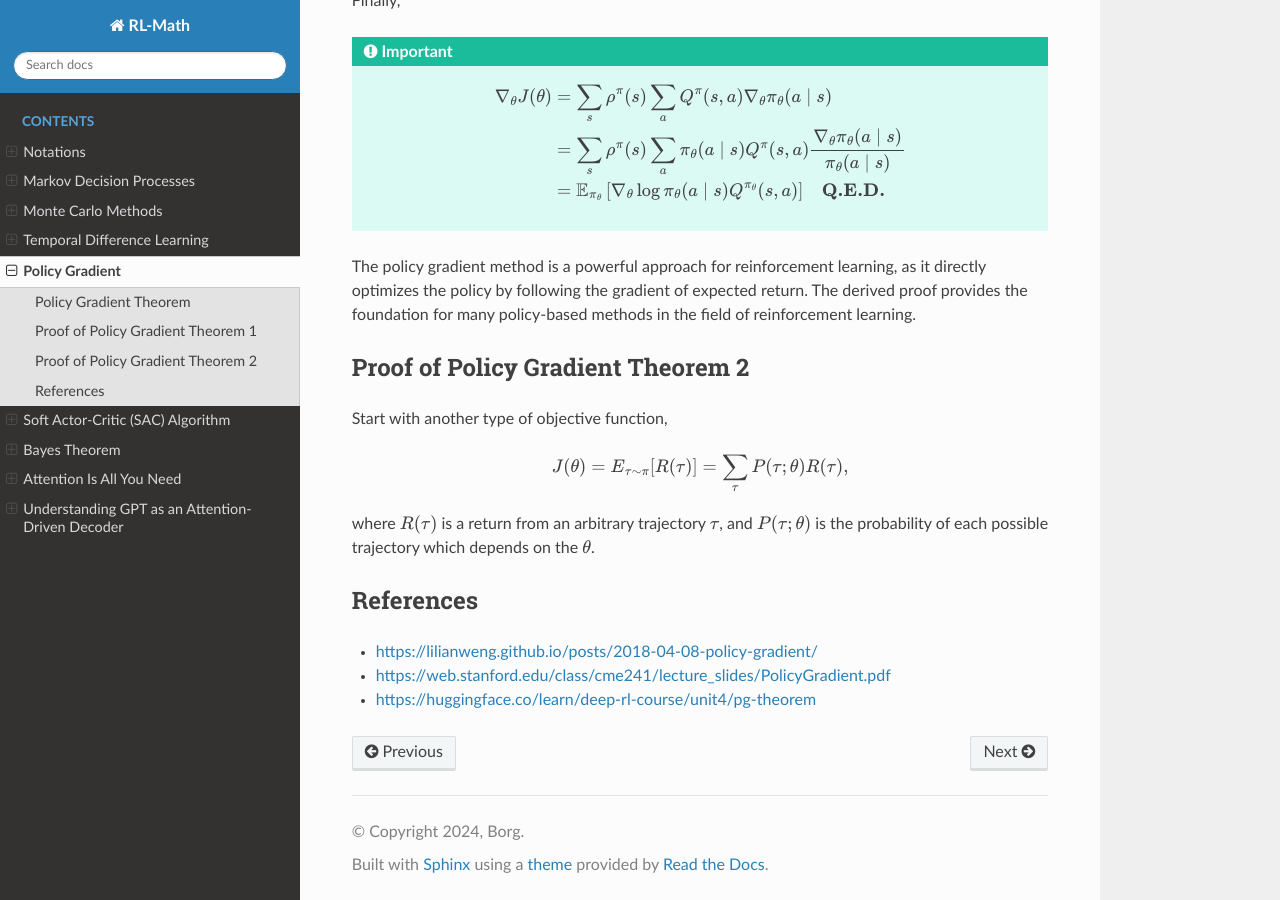
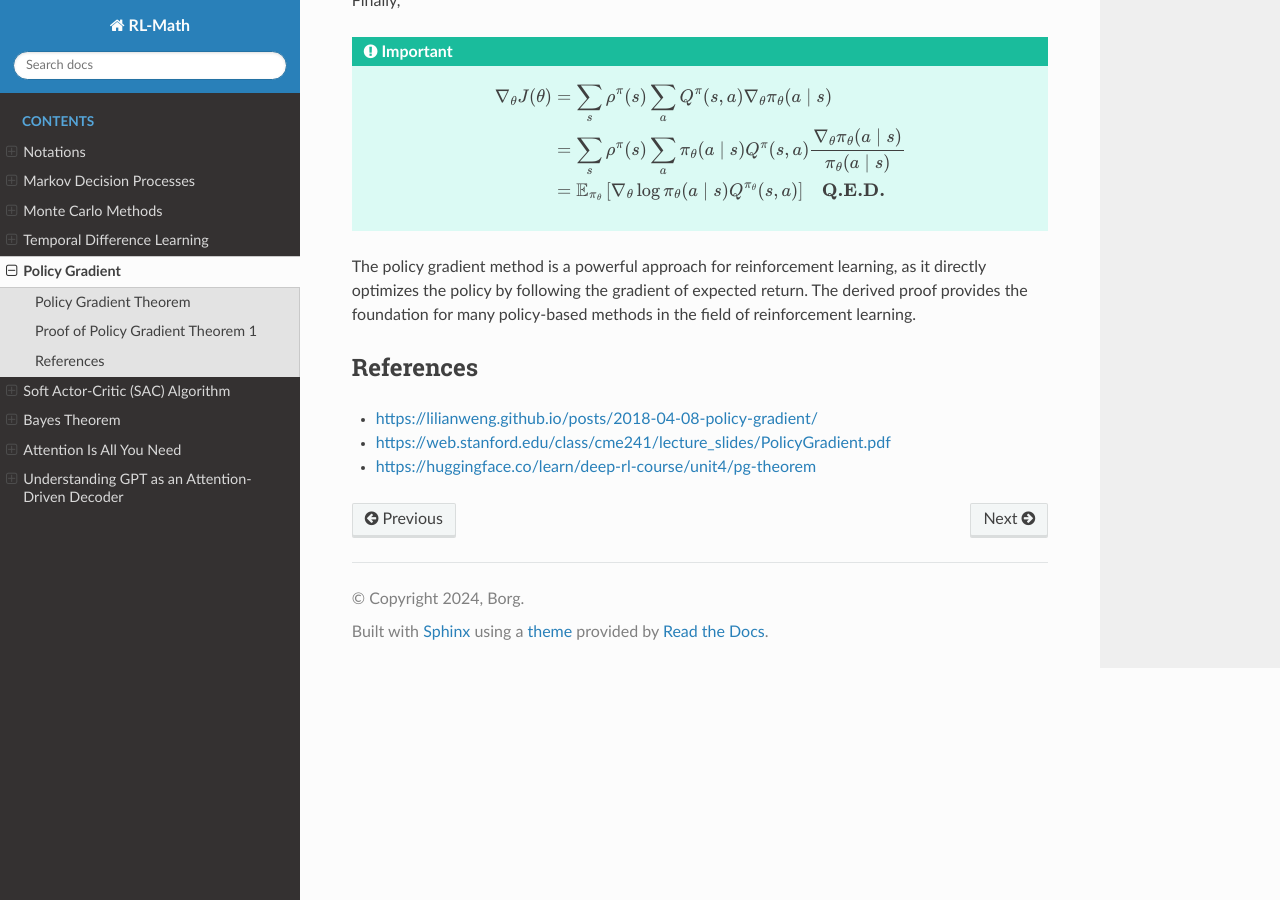
Before and after one commit to boyin96/Reinforcement-Learning-Math, a Sphinx documentation site: the page built from docs/source/policy_gradient.rst, in a window 1280 px wide and 900 px high, scrolled down 1985 px. Built offline with Sphinx 7.4.7 and the Read the Docs theme 3.1.0, drawn with Linux system fonts in a browser that asks for light colours; formulas are drawn with MathJax 3.

Commit message:
Update policy_gradient.rst

```diff
--- a/docs/source/policy_gradient.rst
+++ b/docs/source/policy_gradient.rst
@@ -81,18 +81,6 @@ Finally,
 
 The policy gradient method is a powerful approach for reinforcement learning, as it directly optimizes the policy by following the gradient of expected return. The derived proof provides the foundation for many policy-based methods in the field of reinforcement learning.
 
-Proof of Policy Gradient Theorem 2
---------------------------------------
-
-Start with another type of objective function,
-
-.. math::
-    J(\theta)=E_{\tau \sim \pi}[R(\tau)] = \sum_{\tau} P(\tau ; \theta) R(\tau),
-
-where :math:`R(\tau)` is a return from an arbitrary trajectory :math:`\tau`, and :math:`P(\tau ; \theta)` is the probability of each possible trajectory which depends on the :math:`\theta`.
-
-
-
 References
 --------------------------------------
 
```
